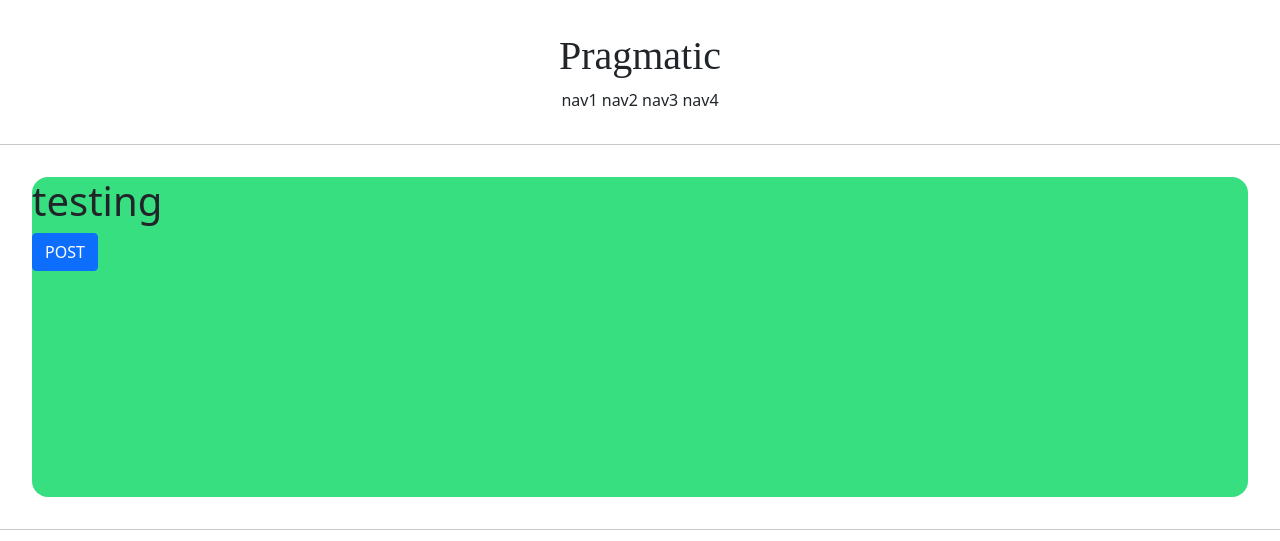
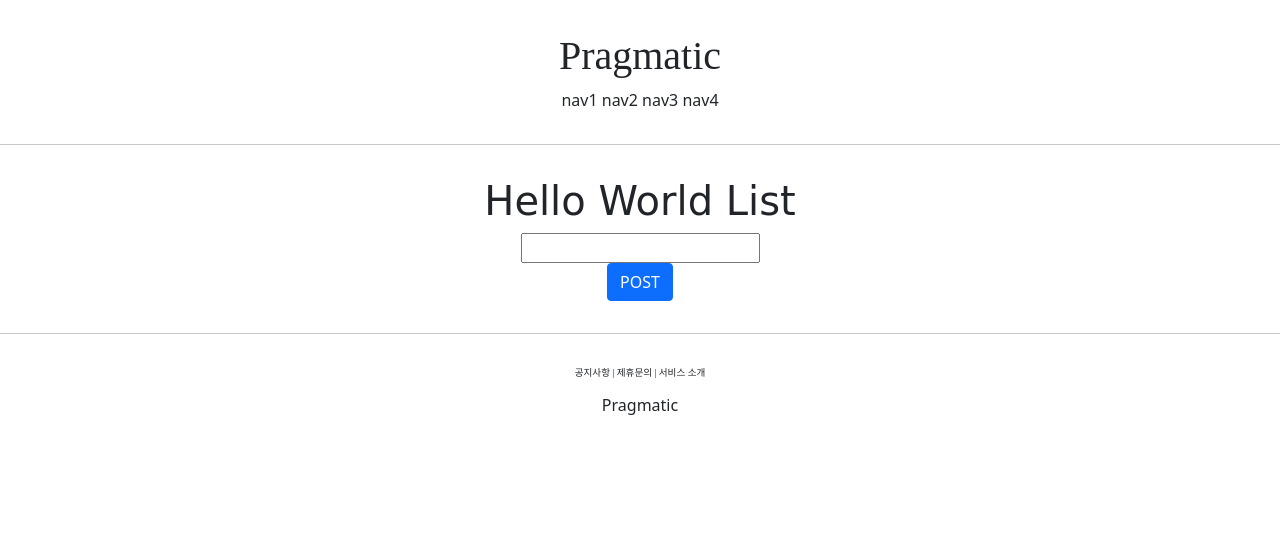
Before and after one commit to devhojaelee/pinterest, a Django app: page /account/hello_world/ in a window 1280 px wide. Shown: the top 541 px of the page. Run offline with Django 3.2, Linux system fonts and the light colour scheme; some web fonts are replaced.

Commit message:
django course 17 commit

```diff
--- a/accountapp/templates/accountapp/hello_world.html
+++ b/accountapp/templates/accountapp/hello_world.html
@@ -1,19 +1,25 @@
 {% extends 'base.html' %}
 
 {% block content %}
-    <div style ="height:20rem; background-color:#38df81; border-radius:1rem; margin: 2rem;">
-        <h1>
-            testing
+    <div style ="border-radius:1rem; margin: 2rem; text-align:center;">
+        <h1 style="font-family: 'lobster', cursive;">
+            Hello World List
         </h1>
 
         <form action="/account/hello_world/" method="post">
             {% csrf_token %}
+                <div>
+                    <input type="text" name="hello_world_input">
+                </div>
             <input type="submit" class="btn btn-primary" value="POST">
         </form>
 
+
+        {% if hello_world_output %}
         <h1>
-            {{ text }}
+            {{ hello_world_output.text }}
         </h1>
+        {% endif %}
 
     </div>
 {% endblock %}
--- a/accountapp/views.py
+++ b/accountapp/views.py
@@ -2,10 +2,18 @@ from django.http import HttpResponse
 from django.shortcuts import render
 
 # Create your views here.
+from accountapp.models import HelloWorld
+
 
 def hello_world(request):
 
     if request.method == "POST":
-        return render(request, 'accountapp/hello_world.html', context={'text':'POST METHOD!!!'})
+        temp = request.POST.get('hello_world_input')
+
+        new_hello_world=HelloWorld()
+        new_hello_world.text = temp
+        new_hello_world.save()
+
+        return render(request, 'accountapp/hello_world.html', context={'hello_world_output':new_hello_world})
     elif request.method == "GET":
         return render(request, 'accountapp/hello_world.html')
```
